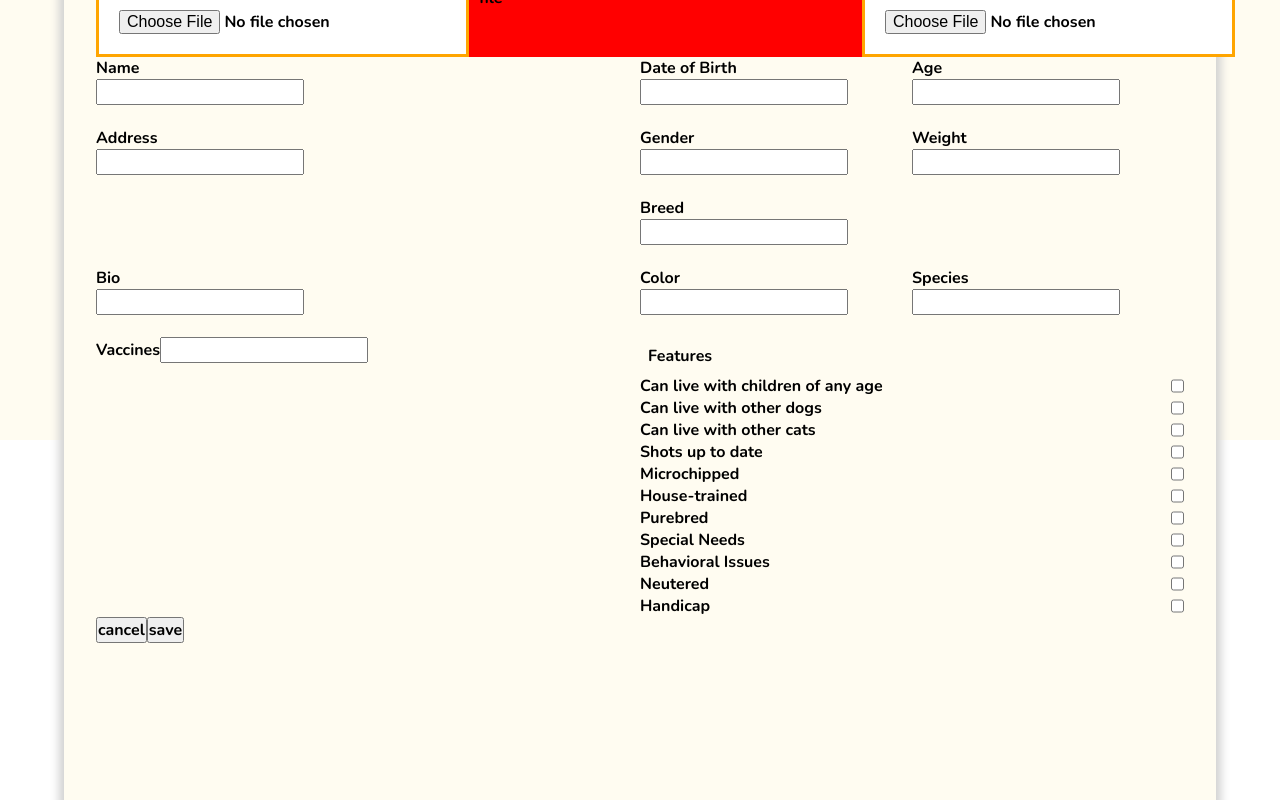
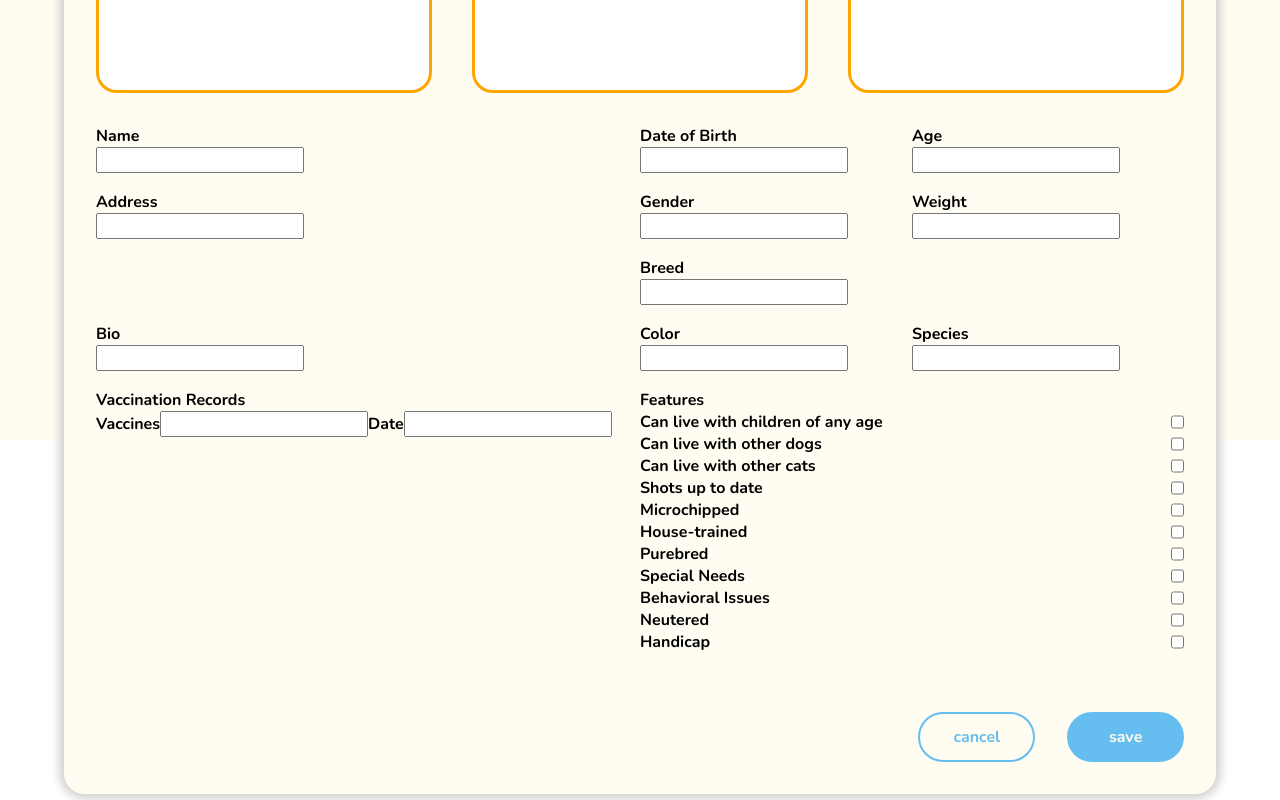
Before and after one commit to pprporrr/pawsprom, a React (Vite) app in the folder frontend/: page /create in a window 1280 px wide. Shown: the part 360-1160 px from the top of the page. Built offline with nearby package versions, Linux system fonts and the light colour scheme.

Commit message:
finished layout

```diff
--- a/frontend/src/App.tsx
+++ b/frontend/src/App.tsx
@@ -1,5 +1,3 @@
-import { useState } from 'react'
-import styles from './App.module.css'
 import { Routes, Route } from "react-router-dom";
 import { PetProfileOwned } from './Pages/PetProfileOwned/petProfileOwned.tsx';
 import { CreatePetProfile } from './Pages/CreatePetProfile/createPetProfile.tsx';
--- a/frontend/src/Components/CreatePet/CreatePet.module.css
+++ b/frontend/src/Components/CreatePet/CreatePet.module.css
@@ -1,5 +1,7 @@
 .create_pet_container{
-  grid-template-columns: 1fr 1fr 1fr 1fr;
+  display: grid;
+  grid-template-rows: 5rem 1fr;
+  row-gap: 10px;
   border: 0px none;
   width: 90%;
   height: auto;
@@ -10,6 +12,11 @@
   padding: 2rem;
   justify-self: center;
 }
+.create_pet_container form{
+  display: grid;
+  row-gap: 2rem;
+  grid-template-rows: 20% 3fr 1fr;
+}
 
 .head{
   color: #FFFCF1;
@@ -19,9 +26,8 @@
 }
 
 .photo_area{
-  background-color: red;
+  /* background-color: red; */
   display: grid;
   grid-template-columns: 1fr 1fr 1fr;
-  column-gap: 10px;
-
+  column-gap: 2.5rem;
 }
--- a/frontend/src/Components/CreatePet/CreatePet.tsx
+++ b/frontend/src/Components/CreatePet/CreatePet.tsx
@@ -1,6 +1,7 @@
 import styles from './CreatePet.module.css'
 import {UploadPhoto} from '../UploadPhoto/UploadPhoto'
 import { InfoPet } from '../InfoPet/InfoPet'
+import { SaveNcancelButton } from '../SaveNcancelButton/SaveNcancelButton'
 
 export const CreatePet = () => {
   return (
@@ -12,17 +13,8 @@ export const CreatePet = () => {
           <UploadPhoto/>
           <UploadPhoto/>
         </section>
-        {/* <section> */}
-          <InfoPet/>
-        {/* </section> */}
-        <section>
-          <button>
-            cancel
-          </button>
-          <button>
-            save
-          </button>
-        </section>
+        <InfoPet/>
+        <SaveNcancelButton/>
       </form>
     </section>
   )
--- a/frontend/src/Components/InfoPet/InfoPet.module.css
+++ b/frontend/src/Components/InfoPet/InfoPet.module.css
@@ -5,7 +5,6 @@
   "basic basic"
   "vaccines features";
 }
-
 .container{
   grid-area: basic;
   display: grid;
@@ -27,10 +26,7 @@
 .features_con{
   grid-area: features;
 }
-.seperate_lab_box{
-  /* display: flex; */
-  /* justify-content: ; */
-}
+
 .flex_seperate{
   display: flex;
   justify-content: space-between;
--- a/frontend/src/Components/InfoPet/InfoPet.tsx
+++ b/frontend/src/Components/InfoPet/InfoPet.tsx
@@ -1,4 +1,3 @@
-import React from 'react'
 import styles from './InfoPet.module.css'
 
 export const InfoPet = () => {
@@ -7,96 +6,99 @@ export const InfoPet = () => {
       <section className={styles.container}>
         <div className={styles.name_con}>
           <label htmlFor="name">Name</label>
-          <input type="text" name='name'/>
+          <input type="text" id='name'/>
         </div>
         <div className={styles.dob_con}>
           <label htmlFor="dob">Date of Birth</label>
-          <input type="text" name='dob'/>
+          <input type="text" id='dob'/>
         </div>
         <div className={styles.age_con}>
           <label htmlFor="age">Age</label>
-          <input type="text" name='age'/>
+          <input type="text" id='age'/>
         </div>
         <div className={styles.address_con}>
           <label htmlFor="address">Address</label>
-          <input type="text" name='address'/>
+          <input type="text" id='address'/>
         </div>
         <div className={styles.gender_con}>
           <label htmlFor="gender">Gender</label>
-          <input type="text" name='gender'/>
+          <input type="text" id='gender'/>
         </div>
         <div className={styles.weight_con}>
           <label htmlFor="weight">Weight</label>
-          <input type="text" name='weight'/>
+          <input type="text" id='weight'/>
         </div>
         <div className={styles.breed_con}>
           <label htmlFor="breed">Breed</label>
-          <input type="text" name='breed'/>
+          <input type="text" id='breed'/>
         </div>
         <div className={styles.bio_con}>
           <label htmlFor="bio">Bio</label>
-          <input type="text" name='bio'/>
+          <input type="text" id='bio'/>
         </div>
         <div className={styles.color_con}>
           <label htmlFor="color">Color</label>
-          <input type="text" name='color'/>
+          <input type="text" id='color'/>
         </div>
         <div className={styles.species_con}>
           <label htmlFor="species">Species</label>
-          <input type="text" name='species'/>
+          <input type="text" id='species'/>
         </div>
       </section>
       <section className={styles.vaccines_con}>
-        <label htmlFor="vaccines">Vaccines</label>
-        <input type="text" />
+        <p>Vaccination Records</p>
+        <div>
+          <label htmlFor="vaccine">Vaccines</label>
+          <input type="text" id='vaccine'/>
+          <label htmlFor="date">Date</label>
+          <input type="text" id='date' />
+        </div>
       </section>
       <section className={styles.features_con}>
         <p>Features</p>
-        <div className={styles.seperate_lab_box}>
         <div className={styles.flex_seperate}>
           <label htmlFor="feature1">Can live with children of any age</label>
-            <input type="checkbox" name='feature1'/>
+          <input type="checkbox" id='feature1'/>
         </div>
         <div className={styles.flex_seperate}>
           <label htmlFor="feature2">Can live with other dogs</label>
-            <input type="checkbox" name='feature2'/>
+          <input type="checkbox" id='feature2'/>
         </div>
         <div className={styles.flex_seperate}>
           <label htmlFor="feature3">Can live with other cats</label>
-            <input type="checkbox" name='feature3'/>
+          <input type="checkbox" id='feature3'/>
         </div>
         <div className={styles.flex_seperate}>
           <label htmlFor="feature4">Shots up to date</label>
-            <input type="checkbox" name='feature4'/>
+          <input type="checkbox" id='feature4'/>
         </div>
         <div className={styles.flex_seperate}>
           <label htmlFor="feature5">Microchipped</label>
-            <input type="checkbox" name='feature5'/>
+          <input type="checkbox" id='feature5'/>
         </div>
         <div className={styles.flex_seperate}>
           <label htmlFor="feature6">House-trained</label>
-            <input type="checkbox" name='feature6'/>
+          <input type="checkbox" id='feature6'/>
         </div>
         <div className={styles.flex_seperate}>
           <label htmlFor="feature7">Purebred</label>
-            <input type="checkbox" name='feature7'/>
+          <input type="checkbox" id='feature7'/>
         </div>
         <div className={styles.flex_seperate}>
           <label htmlFor="feature8">Special Needs</label>
-            <input type="checkbox" name='feature8'/>
+          <input type="checkbox" id='feature8'/>
         </div>
         <div className={styles.flex_seperate}>
           <label htmlFor="feature9">Behavioral Issues</label>
-            <input type="checkbox" name='feature9'/>
+          <input type="checkbox" id='feature9'/>
         </div>
         <div className={styles.flex_seperate}>
           <label htmlFor="feature10">Neutered</label>
-            <input type="checkbox" name='feature10'/>
+          <input type="checkbox" id='feature10'/>
         </div>
         <div className={styles.flex_seperate}>
           <label htmlFor="feature11">Handicap</label>
-            <input type="checkbox" name='feature11'/>
-          </div>
+          <input type="checkbox" id='feature11'/>
         </div>
       </section>
     </div>
--- /dev/null
+++ b/frontend/src/Components/SaveNcancelButton/SaveNcancelButton.module.css
@@ -0,0 +1,30 @@
+.btn_container{
+  display: flex;
+  justify-content: end;
+  align-items: end;
+}
+.btn_container button:hover{
+  cursor:pointer;
+}
+
+.cancel_btn{
+  font-size: 1rem;
+  margin-left: 2rem;
+  height: 3.125rem;
+  width: 7.3rem;
+  border: 2px solid #66BEF0;
+  border-radius: 1.6rem;
+  background-color: #FFFCF1;
+  color: #66BEF0;
+
+}
+.save_btn{
+  font-size: 1rem;
+  margin-left: 2rem;
+  height: 3.125rem;
+  width: 7.3rem;
+  border: 2px solid #66BEF0;
+  border-radius: 1.6rem;
+  background-color: #66BEF0;
+  color: #FFFCF1;
+}
--- /dev/null
+++ b/frontend/src/Components/SaveNcancelButton/SaveNcancelButton.tsx
@@ -0,0 +1,14 @@
+import styles from './SaveNcancelButton.module.css'
+
+export const SaveNcancelButton = () => {
+  return (
+    <section className={styles.btn_container}>
+      <button className={styles.cancel_btn}>
+        cancel
+      </button>
+      <button className={styles.save_btn}>
+        save
+      </button>
+    </section>
+  )
+}
--- a/frontend/src/Components/UploadPhoto/UploadPhoto.module.css
+++ b/frontend/src/Components/UploadPhoto/UploadPhoto.module.css
@@ -1,5 +1,7 @@
 .photo_form{
   border: 0.2rem solid orange;
+  border-radius: 1.3rem;
   padding: 20px;
   background-color: white;
+
 }
--- a/frontend/src/Components/UploadPhoto/UploadPhoto.tsx
+++ b/frontend/src/Components/UploadPhoto/UploadPhoto.tsx
@@ -5,11 +5,10 @@ import { useRef} from 'react'
 export const UploadPhoto = () => {
   // const iconRef = useRef<HTMLInputElement>(null!);
 
-
   return (
     <>
-      <label htmlFor="file">file</label>
-      <input className={styles.photo_form} type='file' name='file'/>
+      <label className={styles.photo_form} htmlFor="file">file</label>
+      <input  type='file' id='file'  hidden/>
     </>
 
   )
--- a/frontend/src/Pages/CreatePetProfile/createPetProfile.module.css
+++ b/frontend/src/Pages/CreatePetProfile/createPetProfile.module.css
@@ -1,6 +1,6 @@
 .main_container{
   display: grid;
-  grid-template-rows: 100px 1500px 100px;
+  grid-template-rows: 100px 1fr 100px;
   row-gap: 4rem;
   background-color: #FFFCF1;
   width: auto;
--- a/frontend/src/index.css
+++ b/frontend/src/index.css
@@ -20,13 +20,12 @@
 }
 
 h1 {
-  font-size: 2.25rem;
-  line-height: auto;
+  font-size: 2rem;
 }
 
 p {
-  font-size: 16px;
-  line-height: auto;
+  margin: 0;
+  padding: 0;
 }
 
 /*
```
Lines whose indentation alone changed are shown as unchanged.
